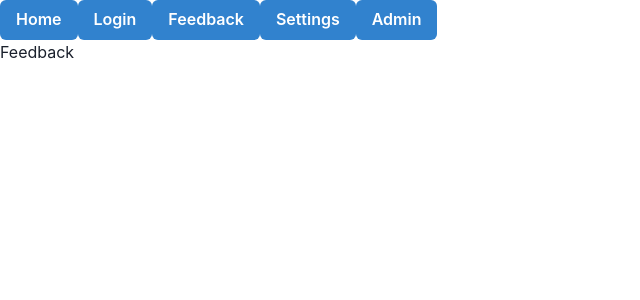
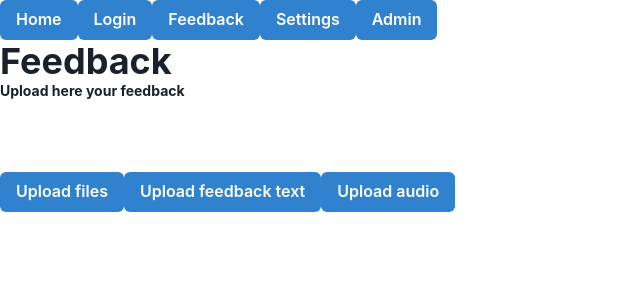
Before and after one commit to ruiafonso8443/frontend, a React (Create React App) app: page /feedback in a window 1280 px wide. Shown: the top 300 px of the page, without its empty margins (0-640 px from the left). Built offline with nearby package versions, Linux system fonts and the light colour scheme.

Commit message:
HTML basics stuff

```diff
--- a/src/app/pages/feedback/index.tsx
+++ b/src/app/pages/feedback/index.tsx
@@ -1,12 +1,165 @@
-import React from 'react';
+import React, { useState } from 'react';
+import { Box, Heading } from '@chakra-ui/react'
+import { Button, ButtonGroup } from '@chakra-ui/react'
+import { Textarea } from '@chakra-ui/react'
+import { Text } from '@chakra-ui/react'
+
 
 function Feedback() {
 
+    const handleImageChange: any = (event: any) => {
+        console.log(event.target.files[0]);
+    }
+    const [selectedUploadFile, setSelectedUploadFile] = useState(false);
+    const [selectedUploadFeedbackTex, setSelectedUploadFeedbackText] = useState(false);
+    const [selectedUploadAudio, setSelectedUploadAudio] = useState(false);
+
+
+    const uploadFile = (event: any) => {
+        setSelectedUploadFile(true);
+        setSelectedUploadFeedbackText(false);
+        setSelectedUploadAudio(false);
+    }
+
+    const uploadFeedbackText = (event: any) => {
+        setSelectedUploadFile(false);
+        setSelectedUploadFeedbackText(true);
+        setSelectedUploadAudio(false);
+    }
+
+    const uploadAudio = (event: any) => {
+        setSelectedUploadAudio(true);
+        setSelectedUploadFile(false);
+        setSelectedUploadFeedbackText(false);
+    }
+
+    const cancelUpload = (event: any) => {
+        setSelectedUploadAudio(false);
+        setSelectedUploadFile(false);
+        setSelectedUploadFeedbackText(false);
+    }
+
+    let [value, setValue] = React.useState('')
+
+    let handleInputChange = (e: any) => {
+        let inputValue = e.target.value
+        setValue(inputValue)
+    }
+
     return (
         <>
-        Feedback
+            <Heading as="h1" size="xl">
+                Feedback
+            </Heading>
+
+            <Heading as="h6" size="xs">
+                Upload here your feedback
+            </Heading>
+
+
+            <div style={{ display: selectedUploadFile ? 'inline-block' : 'none' }}>
+            <p>Upload images/videos</p>
+
+            <input type="file" accept="image/*,video/*" onChange={handleImageChange}></input>
+            <p>Upload images/videos ( use camera )</p>
+            <Button colorScheme='blue'>Confirm</Button>
+            <Button colorScheme='blue' onClick={cancelUpload}>Cancel</Button>
+            </div>
+
+
+            <div style={{ display: selectedUploadFeedbackTex ? 'inline-block' : 'none' }}>
+
+            <p>Upload text</p>
+            <Textarea
+                value={value}
+                onChange={handleInputChange}
+                placeholder='Place your text here...'
+                size='sm'
+            />
+            <Text mb='8px'>Your text: {value}</Text>
+
+            <Button colorScheme='blue'>Confirm</Button>
+            <Button colorScheme='blue' onClick={cancelUpload}>Cancel</Button>
+            </div>
+
+            <div style={{ display: selectedUploadAudio ? 'inline-block' : 'none' }}>
+            <p>Upload audio</p>
+            <input type="file" accept="audio/*" onChange={handleImageChange}></input>
+            <Button colorScheme='blue'>Confirm</Button>
+            <Button colorScheme='blue' onClick={cancelUpload}>Cancel</Button>
+
+            <p>Upload audio ( use mic )</p>
+            </div>
+
+            <br></br>
+            <br></br>
+            <br></br>
+
+
+            <Button colorScheme='blue' onClick={uploadFile}>Upload files</Button>
+            <Button colorScheme='blue'onClick={uploadFeedbackText}>Upload feedback text</Button>
+            <Button colorScheme='blue'onClick={uploadAudio}>Upload audio</Button>
+
+
+
         </>
+
+
     )
 }
 
+
+
+/**
+const handleImageChange: any = (event: any) => {
+    console.log(event.target.files[0]);
+}
+ */
 export default Feedback
+
+
+/**
+    render() {
+        return (
+            <div>
+                <Heading as="h1" size="xl">
+                    Feedback
+                </Heading>
+
+                <Heading as="h6" size="xs">
+                    Upload here your feedback
+                </Heading>
+
+
+
+
+                <div style={{ display: selectedUploadFile ? 'inline-block' : 'none' }}>
+                <p>Upload images/videos</p>
+
+                <input type="file" accept="image/*,video/*" onChange={handleImageChange}></input>
+                <Button colorScheme='blue'>Confirm</Button>
+                <p>Upload images/videos ( use camera )</p>
+
+                </div>
+
+                <p>Upload text</p>
+                <Textarea placeholder='Here is a sample placeholder' />
+
+                <p>Upload audio</p>
+                <input type="file" accept="audio/*" onChange={handleImageChange}></input>
+                <Button colorScheme='blue'>Confirm</Button>
+
+
+                <p>Upload audio ( use mic )</p>
+
+                <Button colorScheme='blue'>Upload files</Button>
+                <Button colorScheme='blue'>Upload feedback text</Button>
+                <Button colorScheme='blue'>Upload audio</Button>
+
+
+            </div>
+        );
+    }
+
+}
+ */
```
